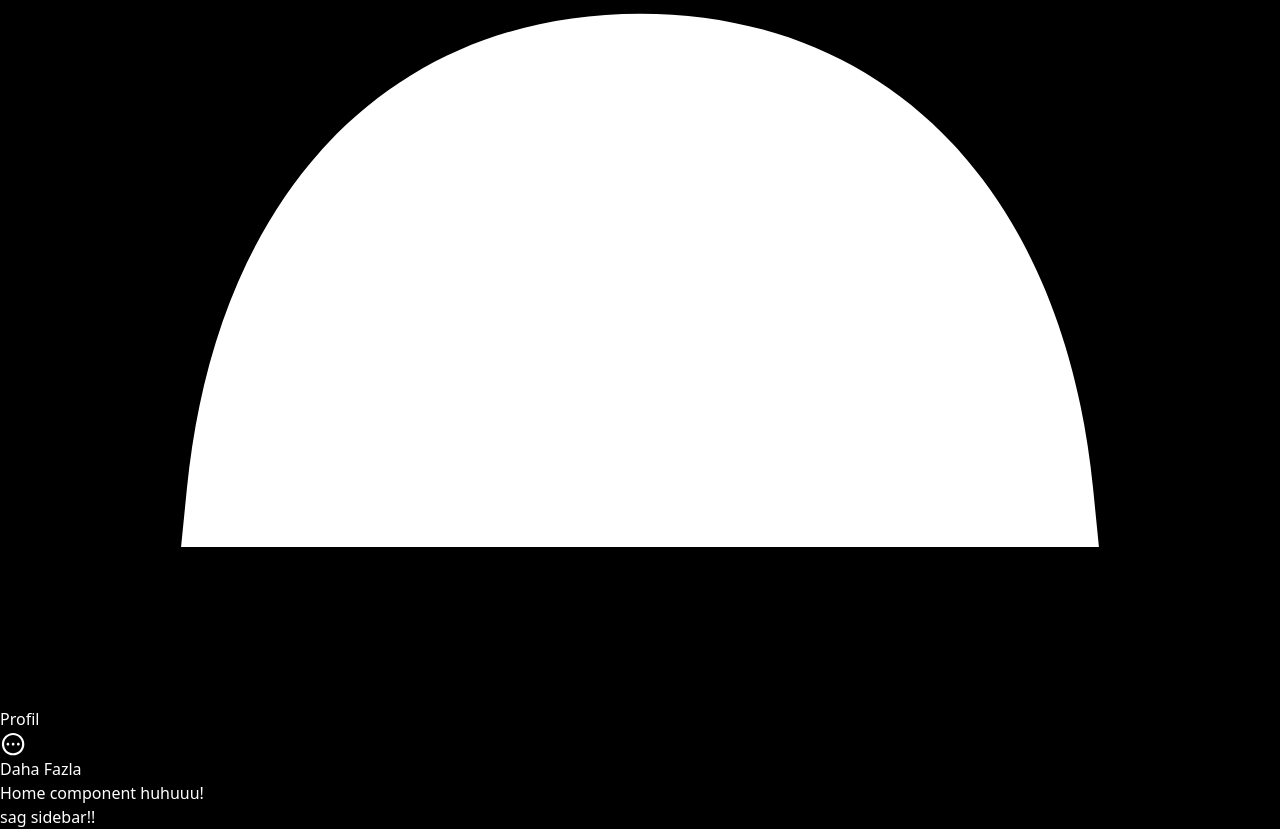
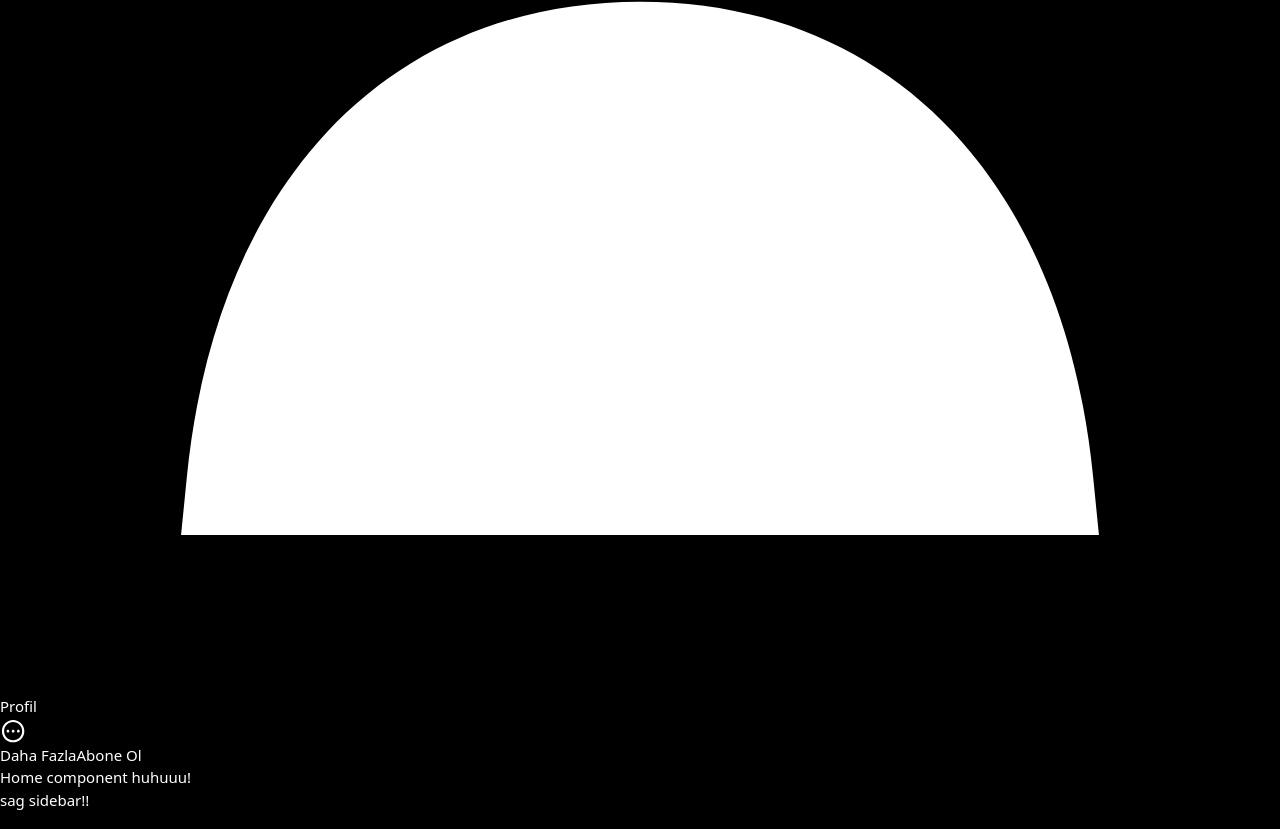
Before and after one commit to neslihanatasever/twitter-clone, a React (Vite) app: page / in a window 1280 px wide. Shown: the part 9755-10584 px from the top of the page. Built offline with nearby package versions, Linux system fonts and the light colour scheme.

Commit message:
buton componenti oluşturuldu

```diff
--- a/package.json
+++ b/package.json
@@ -11,6 +11,7 @@
   },
   "dependencies": {
     "classnames": "^2.3.2",
+    "prop-types": "^15.8.1",
     "react": "^18.2.0",
     "react-dom": "^18.2.0",
     "react-router-dom": "^6.16.0"
--- a/src/assets/css/tailwind.css
+++ b/src/assets/css/tailwind.css
@@ -3,5 +3,5 @@
 @tailwind utilities;
 
 body {
-    @apply bg-black text-white
+    @apply bg-black text-white text-[15px]
 }
--- /dev/null
+++ b/src/components/button/index.jsx
@@ -0,0 +1,21 @@
+import { createElement } from "react";
+import propTypes from "prop-types";
+import classNames from "classnames";
+
+export default function Button({size, children}){
+    return createElement('button',{
+        className: classNames("rounded-full bg-[#1d9bf0] flex items-center font-bold hover:bg-[#1a8cd8] text-white transition-colors duration-300 ease-in-out",
+            {
+                "p-4 h-9": size === "normal",
+                "p-4 h-[52px] text-[17px] w-full justify-center": size === "large",
+            }
+        ),
+
+    }, children);
+}
+
+Button.propTypes = {
+    size: propTypes.oneOf(["normal", "large"]),
+};
+
+Button.defaultProps = { size: "normal" };
--- a/src/layout/main/sidebar/menu/index.jsx
+++ b/src/layout/main/sidebar/menu/index.jsx
@@ -1,6 +1,7 @@
 import { NavLink } from "react-router-dom";
 import classNames from "classnames";
 import { mainMenu } from "~/utils/consts";
+import Button from "~/components/button";
 
 export default function Menu() {
   return (
@@ -43,6 +44,7 @@ export default function Menu() {
           <div className="pr-4 text-xl">Daha Fazla</div>
         </div>
       </button>
+      <Button size="large"> Abone Ol</Button>
     </nav>
   );
 }
```
Also changed, not shown: 1 other file (tests, documents, lock files or other folders).
